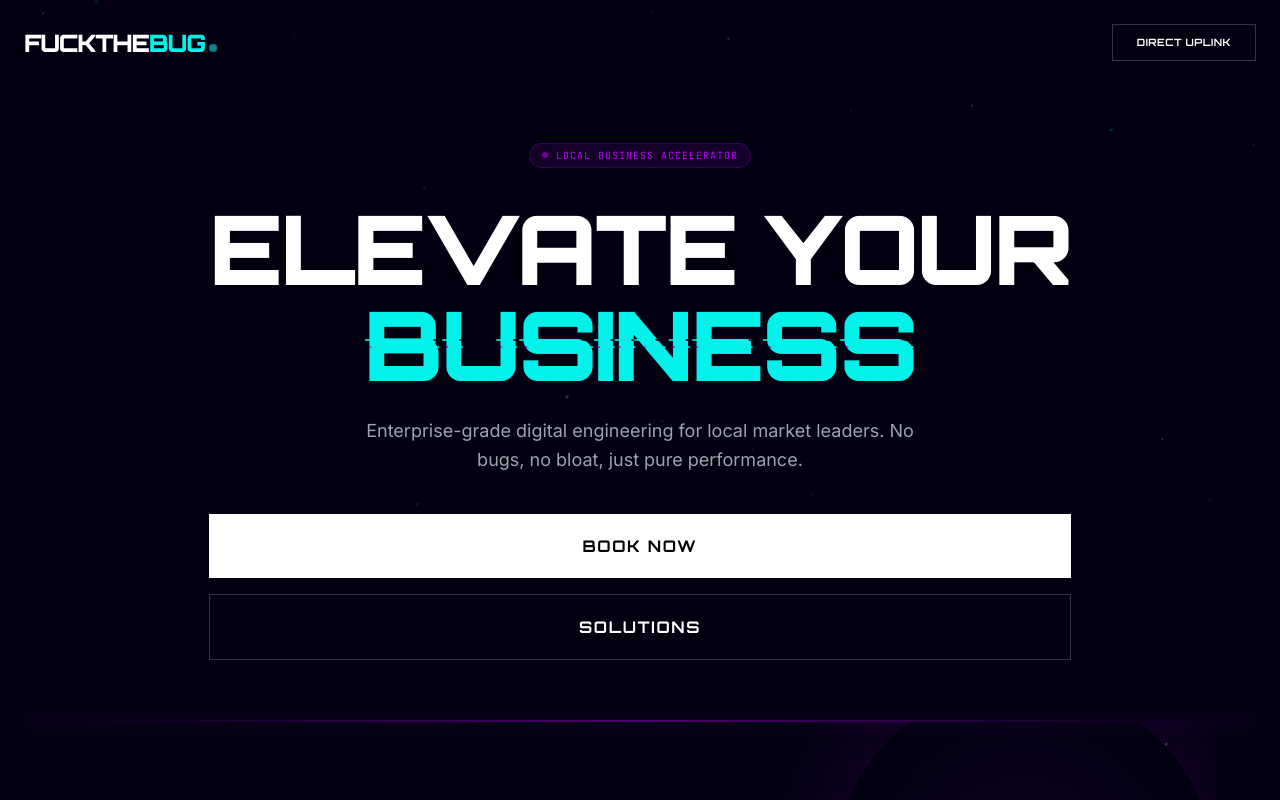
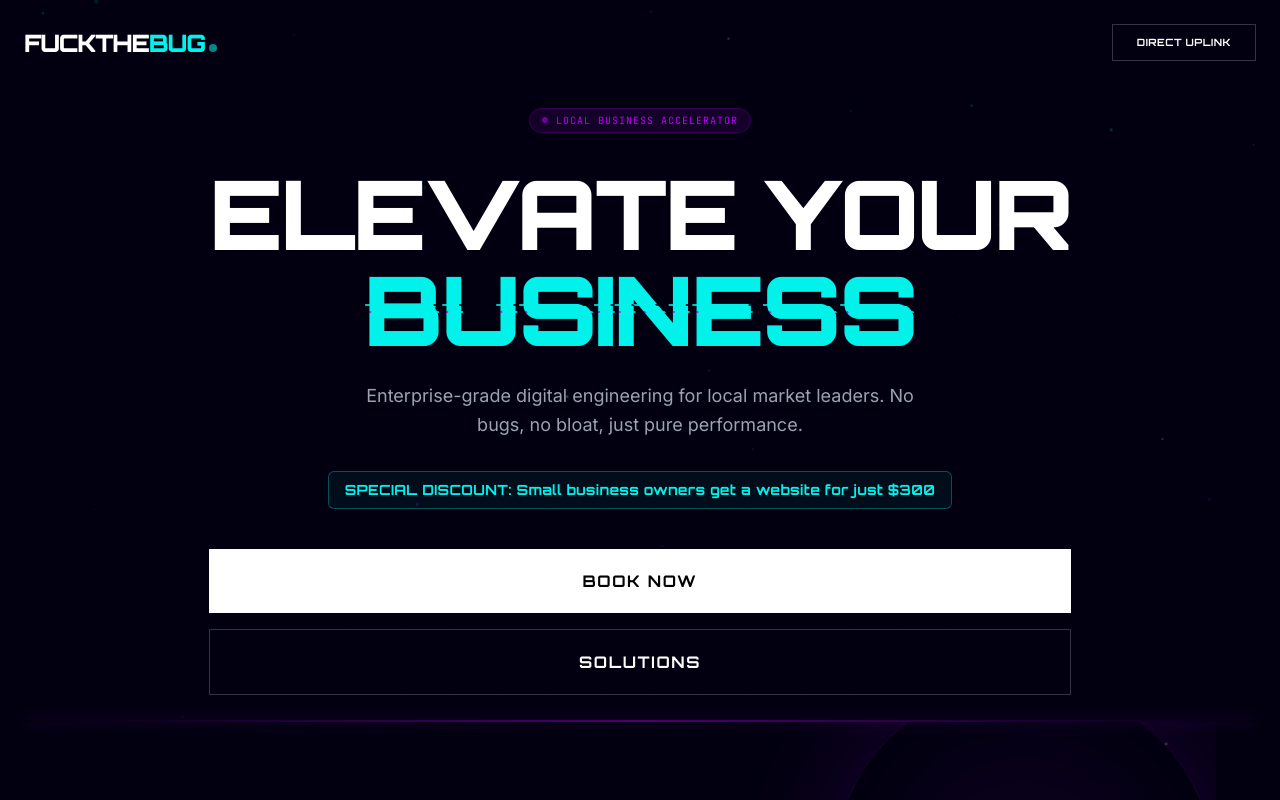
Before and after one commit to abubakerasif202/fuckthebug.com.au, a React (Vite) app: page / in a window 1280 px wide. Shown: the top 800 px of the page. Built offline with nearby package versions, Linux system fonts and the light colour scheme.

Commit message:
feat: add special discount message to Hero section

```diff
--- a/components/Hero.tsx
+++ b/components/Hero.tsx
@@ -188,12 +188,18 @@
             </span>
           </h1>
 
-          <p className="text-lg text-gray-400 font-inter max-w-xl mx-auto lg:mx-0 mb-10 leading-relaxed opacity-0 animate-fade-in-up" style={{ animationDelay: '400ms' }}>
+          <p className="text-lg text-gray-400 font-inter max-w-xl mx-auto lg:mx-0 mb-8 leading-relaxed opacity-0 animate-fade-in-up" style={{ animationDelay: '400ms' }}>
             Enterprise-grade digital engineering for local market leaders.
             No bugs, no bloat, just pure performance.
           </p>
 
-          <div className="flex flex-col sm:flex-row items-center justify-center lg:justify-start gap-4 opacity-0 animate-fade-in-up" style={{ animationDelay: '550ms' }}>
+          <div className="mb-10 inline-block px-4 py-2 border border-neonCyan/30 bg-neonCyan/5 rounded-md opacity-0 animate-fade-in-up" style={{ animationDelay: '500ms' }}>
+            <p className="text-neonCyan font-bold font-orbitron text-sm tracking-wide">
+              SPECIAL DISCOUNT: Small business owners get a website for just $300
+            </p>
+          </div>
+
+          <div className="flex flex-col sm:flex-row items-center justify-center lg:justify-start gap-4 opacity-0 animate-fade-in-up" style={{ animationDelay: '600ms' }}>
             <a href="#contact" className="w-full sm:w-auto px-10 py-5 bg-white text-black font-bold font-orbitron tracking-widest hover:bg-neonCyan transition-all shadow-neonCyan/20 text-center uppercase">
               Book Now
             </a>
```
